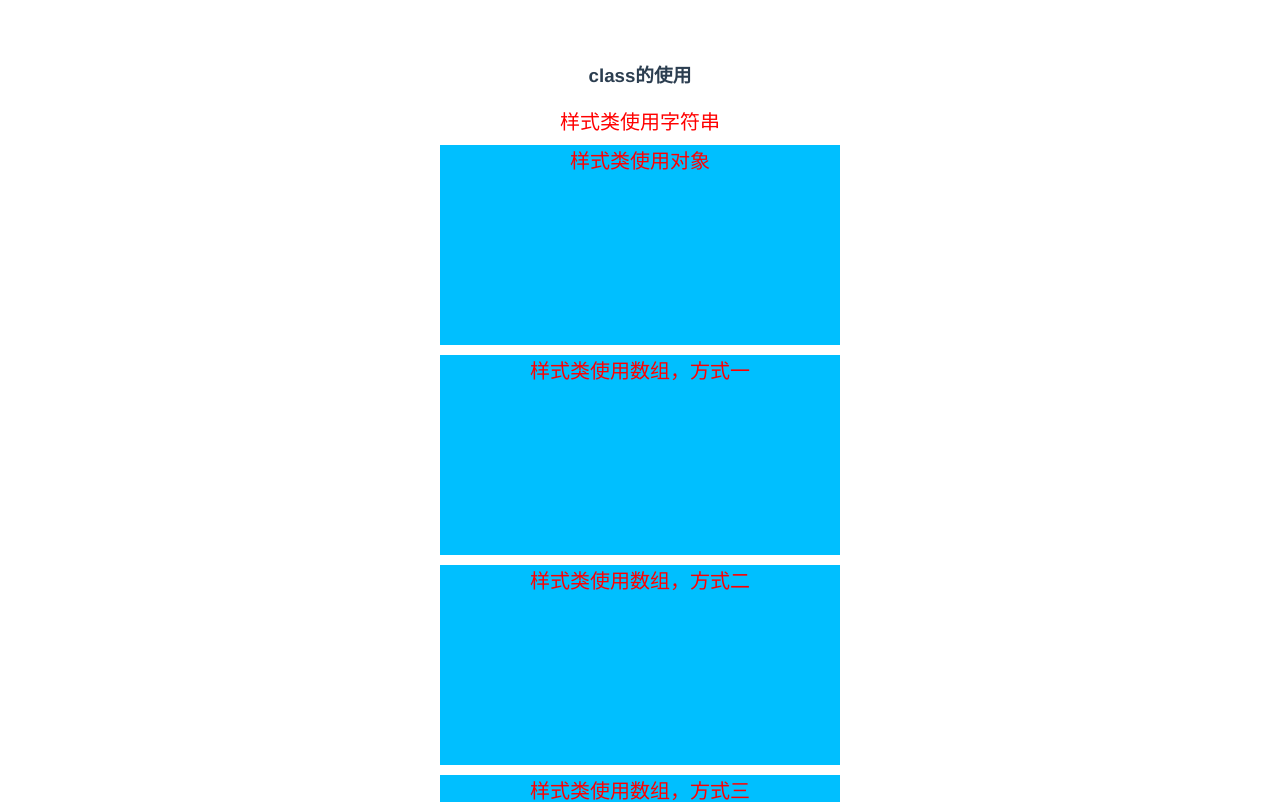
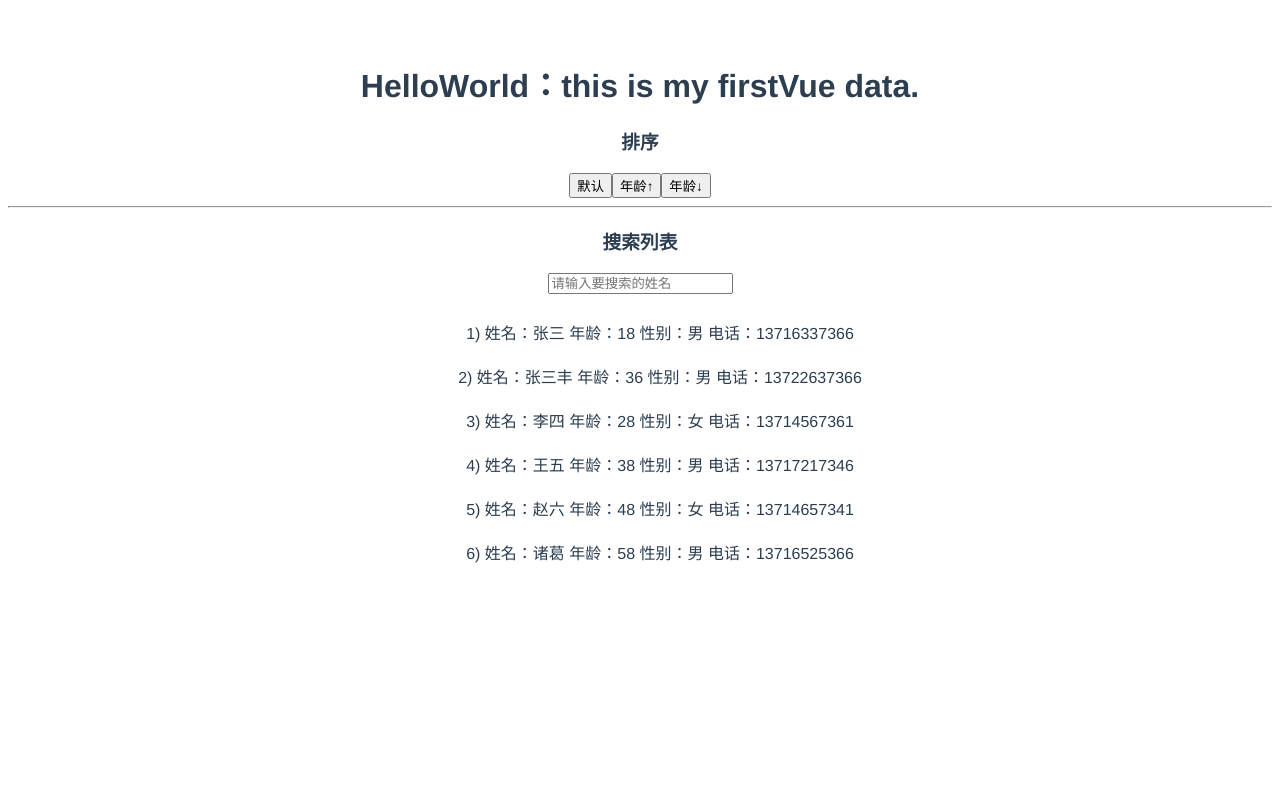
Before and after one commit to MaiXiaochai/firstVue, a Vue app: page / in a window 1280 px wide. Shown: the top 802 px of the page. Built offline with nearby package versions, Linux system fonts and the light colour scheme.

Commit message:
+)v-if/v-else/v-else-if,v-show;shortid.js;filter,sort(a,b)

```diff
--- a/package.json
+++ b/package.json
@@ -8,6 +8,7 @@
   },
   "dependencies": {
     "core-js": "^3.6.5",
+    "shortid": "^2.2.15",
     "vue": "^2.6.11"
   },
   "devDependencies": {
--- a/src/App.vue
+++ b/src/App.vue
@@ -1,26 +1,36 @@
 <template>
     <div id="app">
-        <ClassAndStyle />
-<!--        <img alt="Vue logo" src="./assets/logo.png">-->
-<!--        <HelloWorld msg="Welcome to Your Vue.js App"/>-->
-<!--        <Test></Test>-->
-<!--        <ComputedAndWatch/>-->
+        <!--        <img alt="Vue logo" src="./assets/logo.png">-->
+        <HelloWorld msg="Welcome to Your Vue.js App"/>
+        <!--        <Test></Test>-->
+        <!--        <ComputedAndWatch/>-->
+        <!--        <ClassAndStyle />-->
+        <!--        <IfAndShow/>-->
+        <!--        <ListRender/>-->
+        <ListFilterAndSort/>
+
     </div>
 </template>
 
 <script>
-    // import HelloWorld from './components/HelloWorld.vue'
+    import HelloWorld from './components/HelloWorld.vue'
     // import Test from './components/Test.vue'
     // import ComputedAndWatch from './components/ComputedAndWatch.vue'
-    import ClassAndStyle from "./components/ClassAndStyle";
+    // import ClassAndStyle from "./components/ClassAndStyle";
+    // import IfAndShow from "./components/IfAndShow";
+    // import ListRender from "./components/ListRender";
+    import ListFilterAndSort from "./components/ListFilterAndSort";
 
     export default {
         name: 'App',
         components: {
-            // HelloWorld,
+            HelloWorld,
             // Test,
             // ComputedAndWatch,
-            ClassAndStyle
+            // ClassAndStyle,
+            // IfAndShow,
+            // ListRender,
+            ListFilterAndSort,
         }
     }
 </script>
--- /dev/null
+++ b/src/components/IfAndShow.vue
@@ -0,0 +1,32 @@
+<template>
+    <div>
+        <!--   v-if/v-else     -->
+        <div v-if="flag">今晚上课！</div>
+        <div v-else>今晚不上课！</div>
+        <!-- @click = v-on:click     -->
+        <hr>
+
+        <!--   v-show    -->
+        <div v-show="flag">今晚吃火龙果！</div>
+        <div v-show="!flag">今晚不吃火龙果！</div>
+        <!-- @click = v-on:click     -->
+        <p></p>
+        <button @click="flag= !flag">切换按钮</button>
+        <hr>
+    </div>
+</template>
+
+<script>
+    export default {
+        name: "IfAndShow",
+        data() {
+            return {
+                flag: true, // true,上课; false, 不上课
+            }
+        }
+    }
+</script>
+
+<style scoped>
+
+</style>
--- /dev/null
+++ b/src/components/ListFilterAndSort.vue
@@ -0,0 +1,87 @@
+<template>
+    <div>
+        <div>
+            <h3>排序</h3>
+            <button @click="orderByAge(0)">默认</button>
+            <button @click="orderByAge(1)">年龄↑</button>
+            <button @click="orderByAge(2)">年龄↓</button>
+        </div>
+        <hr>
+        <h3>搜索列表</h3>
+        <label>
+            <input type="text" placeholder="请输入要搜索的姓名" v-model="searchName">
+            <ul>
+                <li v-for="(person, index) in filterPersons" :key="personKeys[index]">
+                    {{index + 1}}) 姓名：{{person.name}} 年龄：{{person.age}} 性别：{{person.gender}} 电话：{{person.phone}}
+                </li>
+            </ul>
+        </label>
+    </div>
+</template>
+
+<script>
+    import shortId from 'shortid'
+    export default {
+        name: "ListFilterAndSort",
+        data() {
+            return {
+                searchName: '',
+                persons: [
+                    {name: '张三', age: '18', gender: '男', phone: '13716337366'},
+                    {name: '张三丰', age: '36', gender: '男', phone: '13722637366'},
+                    {name: '李四', age: '28', gender: '女', phone: '13714567361'},
+                    {name: '王五', age: '38', gender: '男', phone: '13717217346'},
+                    {name: '赵六', age: '48', gender: '女', phone: '13714657341'},
+                    {name: '诸葛', age: '58', gender: '男', phone: '13716525366'}
+                ],
+                personKeys: [],
+                orderType: 0
+            }
+        },
+        mounted() {
+            // map 和 Python 的 map 作用类似，也是遍历，然后将值传送给函数，这里的箭头函数就是 Python中的 lambda 函数
+            this.personKeys = this.persons.map(v => shortId.generate())
+        },
+        computed: {
+            filterPersons() {
+                // 1. 获取数据
+                // let {searchName, persons} = this
+                // 这是 ES6 语法，等价于
+                //      let searchName = this.searchName;
+                //      let persons = this.persons;
+                let {searchName, persons, orderType} = this;
+
+                // 2. 取出数组中的数据
+                // ..persons, 将 persons展开，将其中的所有可遍历内容放到 arr 中，
+                // 是对 persons 的一种浅拷贝，拷贝的是引用
+                let arr = [...persons];
+
+                // 3. 过滤数组
+                if (searchName.trim()) {
+                    arr = persons.filter(p => p.name.indexOf(searchName) !== -1)
+                }
+
+                // 排序
+                if (orderType) {
+                    arr.sort()
+                }
+
+                return arr;
+            }
+        },
+        methods: {
+            orderByAge(orderType) {
+                this.orderType = orderType;
+            }
+        }
+    }
+</script>
+
+<style scoped>
+    ul {
+        list-style: none;
+    }
+    ul li {
+        padding: 10px 0;
+    }
+</style>
--- /dev/null
+++ b/src/components/ListRender.vue
@@ -0,0 +1,54 @@
+<template>
+    <div>
+        <h3>遍历数组</h3>
+        <ul>
+            <li v-for="(person, index) in persons" :key="personKeys[index]">
+                ID: {{personKeys[index]}} 姓名：{{person.name}}, 年龄：{{person.age}}, 性别：{{person.gender}}
+            </li>
+        </ul>
+
+        <h3>遍历对象</h3>
+        <ul>
+            <li v-for="(item, key) in persons[0]">
+            <!--name--张三
+                age--18
+                gender--男
+            -->
+                {{key}}--{{item}}
+            </li>
+        </ul>
+    </div>
+</template>
+
+<script>
+    import shortId from 'shortid'
+
+    export default {
+        name: "ListRender",
+        data() {
+            return {
+                persons: [
+                    {name: '张三', age: '18', gender: '男'},
+                    {name: '李四', age: '28', gender: '女'},
+                    {name: '王五', age: '38', gender: '男'},
+                    {name: '赵六', age: '48', gender: '女'},
+                    {name: '诸葛', age: '58', gender: '男'}
+                ],
+                // personKeys 用于生成与persons中数量匹配的ID,
+                // 使用声明周期中的钩子--created,当整个组件或者钩子都渲染完成之后，被调用
+                // mounted 方法也一样
+                personKeys: []
+            }
+        },
+        mounted() {
+            // map 和 Python 的 map 作用类似，也是遍历，然后将值传送给函数，这里的箭头函数就是 Python中的 lambda 函数
+            this.personKeys = this.persons.map(v => shortId.generate())
+        }
+    }
+</script>
+
+<style scoped>
+    ul {
+        list-style: none;
+    }
+</style>
```
Also changed, not shown: 2 other files (tests, documents, lock files or other folders).
